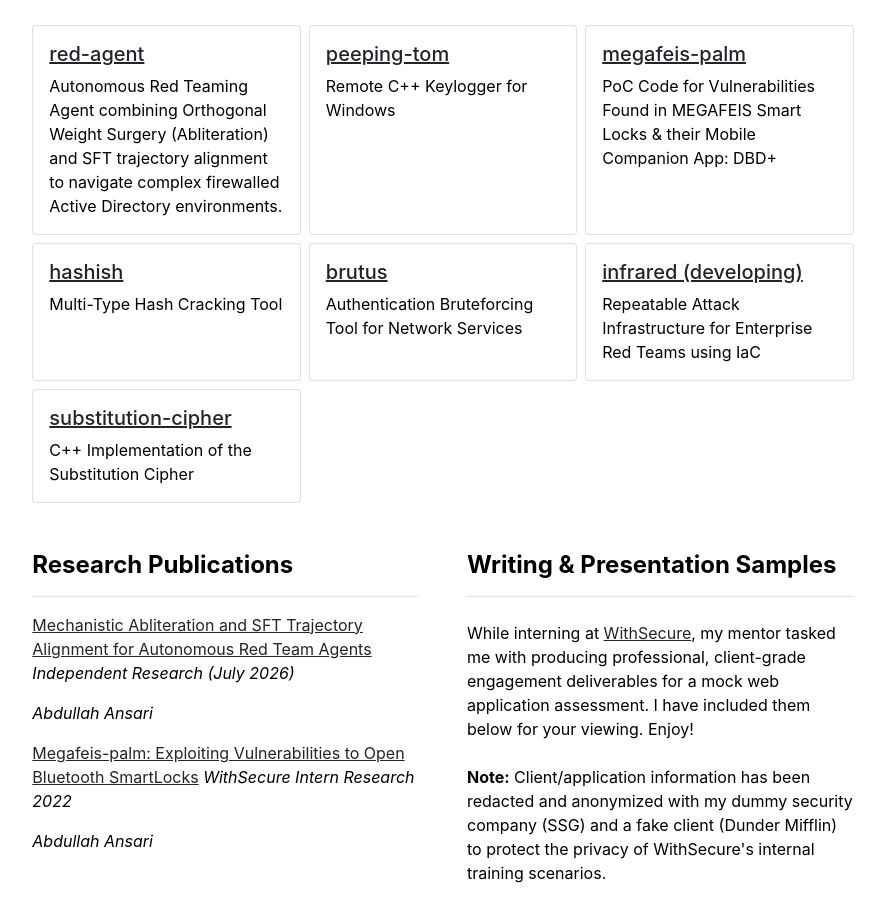
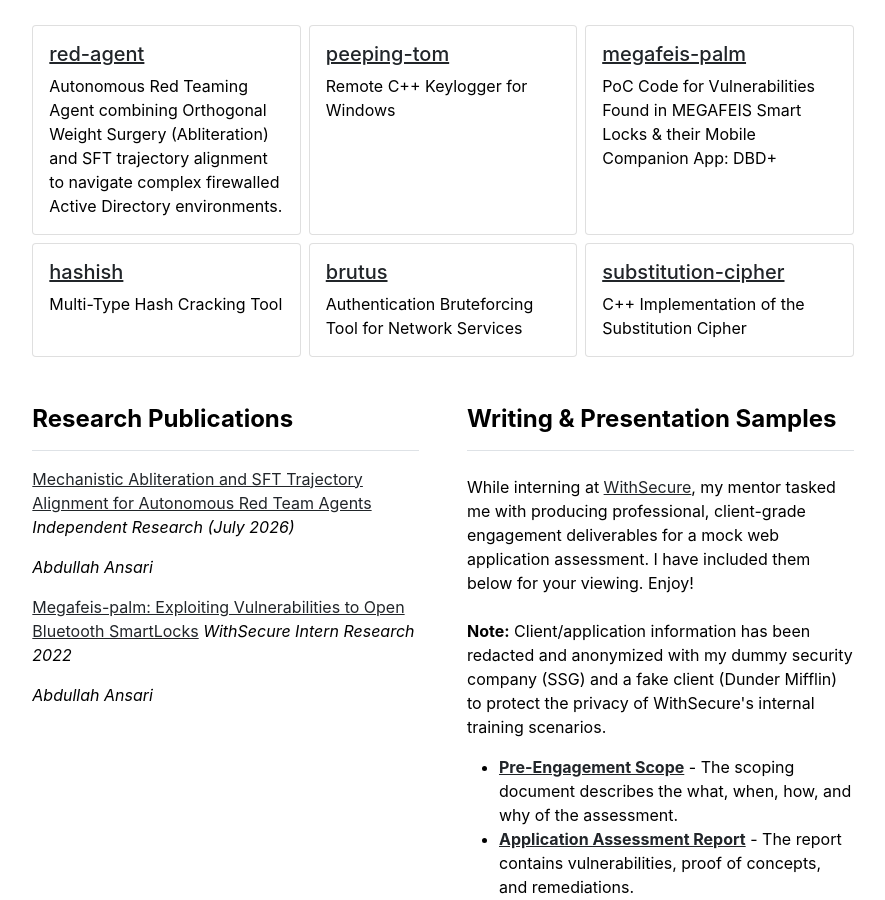
Before and after one commit to shehzade/shehzade.github.io, a Jekyll site: the page built from index.md, in a window 1280 px wide and 900 px high, scrolled down 706 px. Shown: the whole window, without its empty margins (197-1082 px from the left). Built offline with Jekyll 4.4.1, drawn with Linux system fonts in a browser that asks for light colours.

Commit message:
Remove infrared developing project

```diff
--- a/_data/projects.yml
+++ b/_data/projects.yml
@@ -20,10 +20,6 @@ items:
     url: https://github.com/shehzade/brutus
     description: Authentication Bruteforcing Tool for Network Services
 
-  - name: infrared (developing)
-    url: https://github.com/shehzade/
-    description: Repeatable Attack Infrastructure for Enterprise Red Teams using IaC
-
   - name: substitution-cipher
     url: https://github.com/shehzade/mini-scripts/tree/master/coding_challenges/substitution_cipher
     description: C++ Implementation of the Substitution Cipher
```
